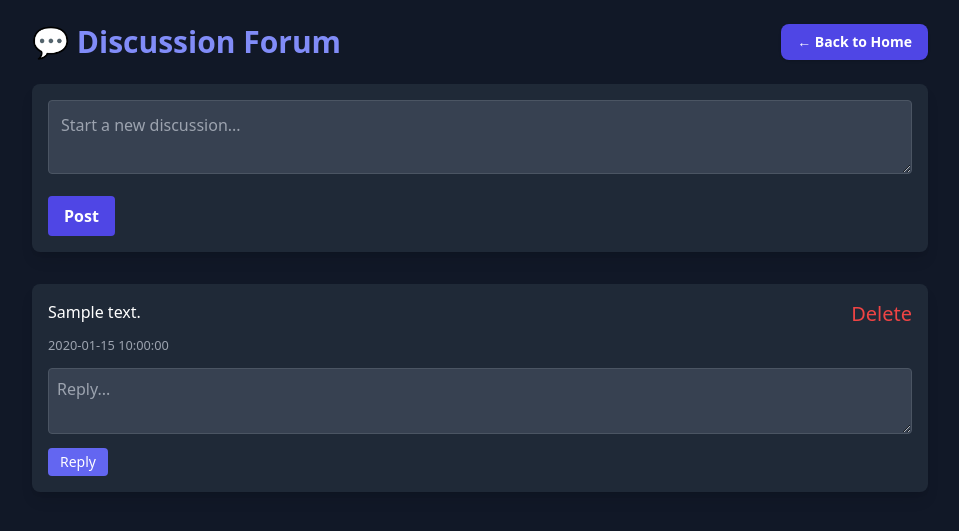
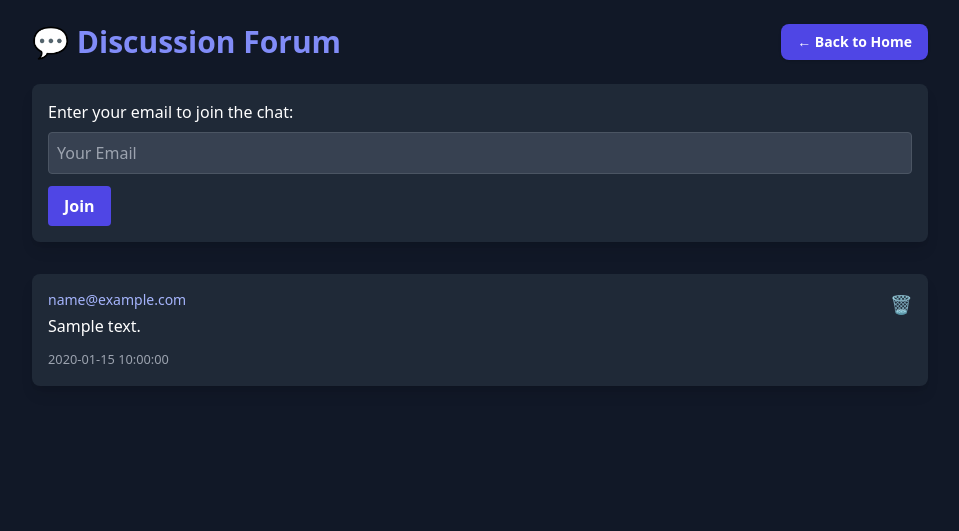
Before and after one commit to sriragavandhandapani/Learning-resource-sharing-platform, a PHP site: page /discussion.php in a window 1280 px wide. Shown: the top 531 px of the page, without its empty margins (160-1119 px from the left). Run offline with PHP 8.4, Linux system fonts and the light colour scheme; tables that the repository leaves empty or names only in its code hold one stand-in row (values such as "Sample post"); some libraries are stand-ins or nearby versions.

Commit message:
Email user can send the messages

```diff
--- a/php/discussion.php
+++ b/php/discussion.php
@@ -1,17 +1,26 @@
 <?php
+session_start();
 require 'db.php';
 
-// Handle new post or reply
-if ($_SERVER["REQUEST_METHOD"] === "POST" && isset($_POST['message'])) {
+// Set email once
+if ($_SERVER["REQUEST_METHOD"] === "POST" && isset($_POST['set_email'])) {
+    $_SESSION['user_email'] = $_POST['set_email'];
+    header("Location: " . $_SERVER['PHP_SELF']);
+    exit();
+}
+
+// Post message or reply
+if ($_SERVER["REQUEST_METHOD"] === "POST" && isset($_POST['message']) && isset($_SESSION['user_email'])) {
     $message = $_POST['message'];
+    $email = $_SESSION['user_email'];
     $parent_id = $_POST['parent_id'] ?? null;
 
-    $stmt = $conn->prepare("INSERT INTO discussions (message, parent_id) VALUES (?, ?)");
-    $stmt->bind_param("si", $message, $parent_id);
+    $stmt = $conn->prepare("INSERT INTO discussions (email, message, parent_id) VALUES (?, ?, ?)");
+    $stmt->bind_param("ssi", $email, $message, $parent_id);
     $stmt->execute();
 }
 
-// Handle delete
+// Delete message
 if (isset($_POST['delete_id'])) {
     $delete_id = (int)$_POST['delete_id'];
     $conn->query("DELETE FROM discussions WHERE id = $delete_id");
@@ -19,23 +28,34 @@ if (isset($_POST['delete_id'])) {
     exit();
 }
 
-// Fetch all discussions
-$threads = $conn->query("SELECT * FROM discussions ORDER BY created_at DESC");
+// Fetch and organize messages
+$results = $conn->query("SELECT * FROM discussions ORDER BY created_at ASC");
 $posts = [];
-while ($row = $threads->fetch_assoc()) {
-    $posts[] = $row;
+while ($row = $results->fetch_assoc()) {
+    $row['children'] = [];
+    $posts[$row['id']] = $row;
 }
+
+$tree = [];
+foreach ($posts as $id => &$post) {
+    if ($post['parent_id']) {
+        $posts[$post['parent_id']]['children'][] = &$post;
+    } else {
+        $tree[] = &$post;
+    }
+}
+unset($post);
 ?>
+
 <!DOCTYPE html>
 <html lang="en" class="dark">
 <head>
   <meta charset="UTF-8">
-  <title>PeerConnect Discussion</title>
+  <title>Discussion Forum</title>
   <script src="https://cdn.tailwindcss.com"></script>
 </head>
 <body class="bg-gray-900 text-white font-sans p-6">
   <div class="max-w-4xl mx-auto">
-    <!-- Header with Back to Home -->
     <div class="flex justify-between items-center mb-6">
       <h1 class="text-3xl font-bold text-indigo-400">💬 Discussion Forum</h1>
       <a href="AAindex.php" class="text-sm font-semibold bg-indigo-600 hover:bg-indigo-700 text-white px-4 py-2 rounded-lg shadow transition">
@@ -43,55 +63,60 @@ while ($row = $threads->fetch_assoc()) {
       </a>
     </div>
 
+    <?php if (!isset($_SESSION['user_email'])): ?>
+      <!-- Email Login Form -->
+      <form method="POST" class="bg-gray-800 p-4 rounded-lg mb-8 shadow-lg">
+        <label class="block mb-2 text-white font-medium">Enter your email to join the chat:</label>
+        <input type="email" name="set_email" required placeholder="Your Email" class="w-full p-2 mb-3 bg-gray-700 border border-gray-600 rounded text-white">
+        <button class="bg-indigo-600 hover:bg-indigo-700 px-4 py-2 rounded text-white font-semibold">Join</button>
+      </form>
+    <?php else: ?>
+      <!-- Show Logged In User -->
+      <p class="mb-4 text-green-400">Logged in as: <strong><?= htmlspecialchars($_SESSION['user_email']) ?></strong></p>
+
       <!-- New Thread Form -->
       <form method="POST" class="bg-gray-800 p-4 rounded-lg mb-8 shadow-lg">
         <textarea name="message" required placeholder="Start a new discussion..." class="w-full p-3 bg-gray-700 border border-gray-600 rounded mb-4 text-white"></textarea>
         <input type="hidden" name="parent_id" value="">
         <button class="bg-indigo-600 hover:bg-indigo-700 px-4 py-2 rounded text-white font-semibold">Post</button>
       </form>
+    <?php endif; ?>
 
-    <!-- Display Threads -->
-    <?php foreach ($posts as $post): ?>
-      <?php if (!$post['parent_id']): ?>
-        <div class="bg-gray-800 p-4 rounded-lg mb-4 shadow-lg">
+    <?php
+    function displayPost($post, $level = 0) {
+        ?>
+        <div class="bg-gray-800 p-4 rounded-lg mb-4 shadow-lg <?= $level > 0 ? 'border-l-4 border-indigo-500 pl-4' : '' ?>">
             <div class="flex justify-between items-start">
                 <div>
+                    <p class="text-sm text-indigo-300 mb-1"><?= htmlspecialchars($post['email']) ?></p>
                     <p class="mb-2"><?= htmlspecialchars($post['message']) ?></p>
                     <small class="text-gray-400"><?= $post['created_at'] ?></small>
                 </div>
-            <!-- Delete button for the post -->
-            <form method="POST" onsubmit="return confirm('Are you sure you want to delete this post?');">
+                <form method="POST" onsubmit="return confirm('Delete this post?');">
                     <input type="hidden" name="delete_id" value="<?= $post['id'] ?>">
-              <button class="text-red-500 hover:text-red-700 ml-4 text-xl">Delete</button>
+                    <button class="text-red-400 hover:text-red-600 ml-4 text-lg">🗑</button>
                 </form>
             </div>
 
-          <!-- Reply Form -->
+            <?php if (isset($_SESSION['user_email'])): ?>
                 <form method="POST" class="mt-3">
                     <textarea name="message" placeholder="Reply..." required class="w-full p-2 bg-gray-700 border border-gray-600 rounded text-white mb-2"></textarea>
                     <input type="hidden" name="parent_id" value="<?= $post['id'] ?>">
                     <button class="bg-indigo-500 hover:bg-indigo-600 px-3 py-1 rounded text-sm">Reply</button>
                 </form>
+            <?php endif; ?>
 
-          <!-- Replies -->
-          <?php foreach ($posts as $reply): ?>
-            <?php if ($reply['parent_id'] == $post['id']): ?>
-              <div class="ml-4 mt-3 bg-gray-700 p-3 rounded flex justify-between">
-                <div>
-                  <p><?= htmlspecialchars($reply['message']) ?></p>
-                  <small class="text-gray-400"><?= $reply['created_at'] ?></small>
-                </div>
-                <!-- Delete button for the reply -->
-                <form method="POST" onsubmit="return confirm('Delete this reply?');">
-                  <input type="hidden" name="delete_id" value="<?= $reply['id'] ?>">
-                  <button class="text-red-400 hover:text-red-600 ml-4 text-lg">🗑</button>
-                </form>
-              </div>
-            <?php endif; ?>
+            <?php foreach ($post['children'] as $child): ?>
+                <?php displayPost($child, $level + 1); ?>
             <?php endforeach; ?>
         </div>
-      <?php endif; ?>
-    <?php endforeach; ?>
+        <?php
+    }
+
+    foreach ($tree as $thread) {
+        displayPost($thread);
+    }
+    ?>
   </div>
 </body>
 </html>
```
Lines whose indentation alone changed are shown as unchanged.
